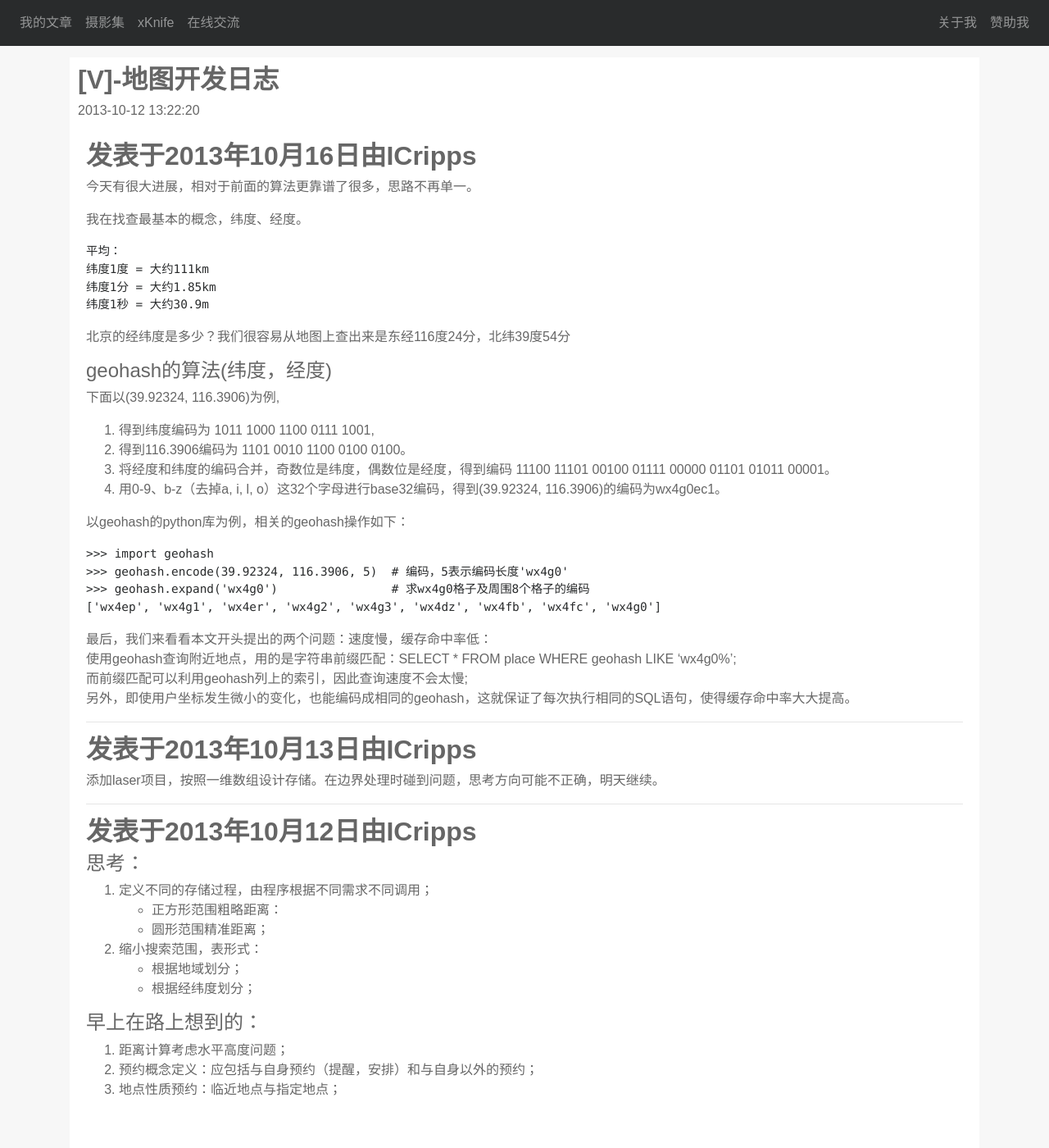
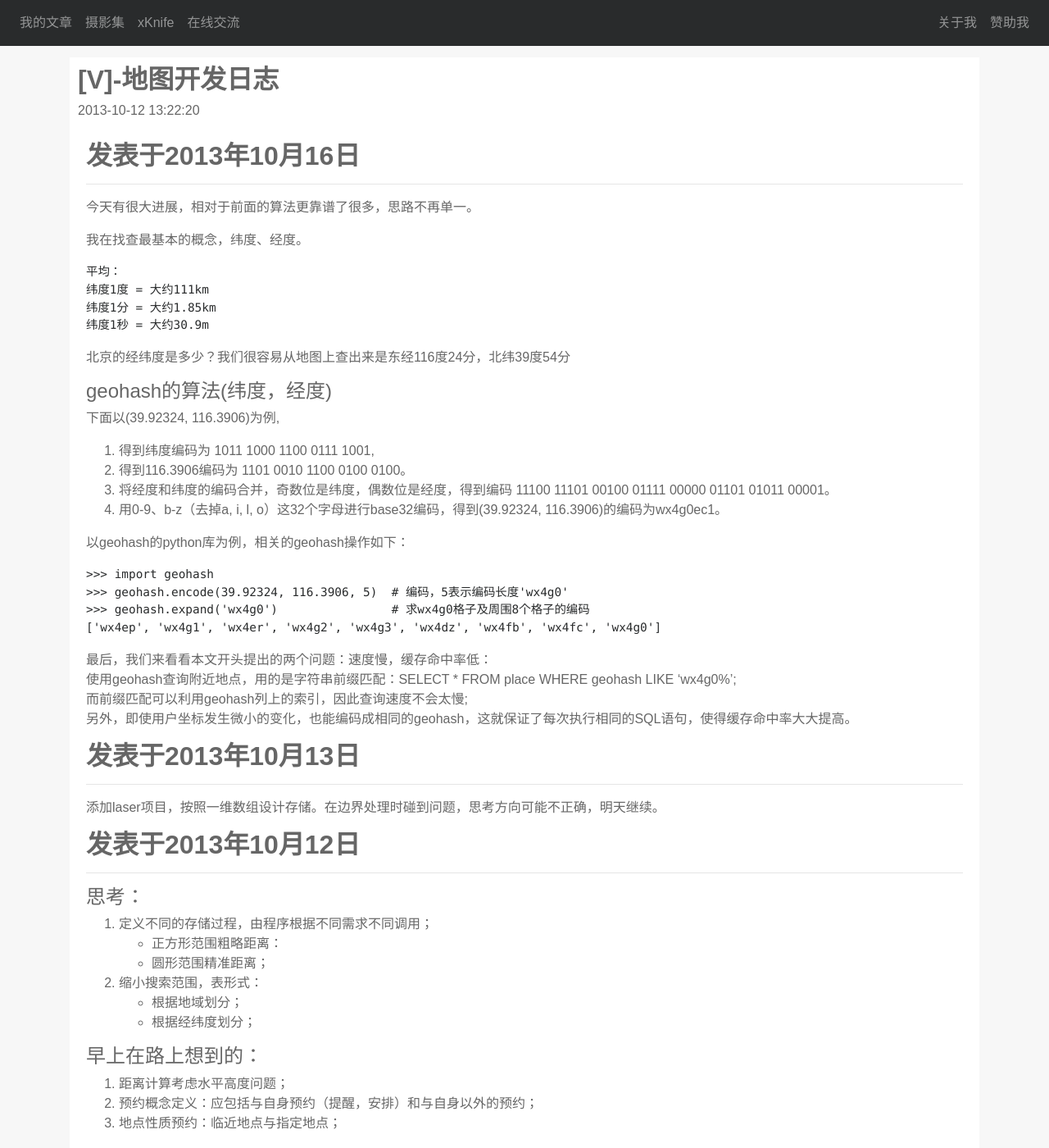
Before and after one commit to beanstt/beanstt.github.io, a Jekyll site: the page built from _posts/2013-10-12-v-map.markdown, in a window 1280 px wide and 1400 px high. Shown: the whole window at 82% size. Built offline with Jekyll 4.4.1, drawn with Linux system fonts in a browser that asks for light colours; nearby versions of some CDN libraries.

Commit message:
fix : shop

```diff
--- a/_posts/2013-10-12-v-map.markdown
+++ b/_posts/2013-10-12-v-map.markdown
@@ -4,7 +4,8 @@ title:  "[V]-地图开发日志"
 date:   2013-10-12 21:22:20 +0800
 categories: vyouyue
 ---
-# 发表于2013年10月16日由ICripps
+# 发表于2013年10月16日
+***
 今天有很大进展，相对于前面的算法更靠谱了很多，思路不再单一。
 
 我在找查最基本的概念，纬度、经度。
@@ -38,12 +39,15 @@ categories: vyouyue
 > 而前缀匹配可以利用geohash列上的索引，因此查询速度不会太慢;
 > 另外，即使用户坐标发生微小的变化，也能编码成相同的geohash，这就保证了每次执行相同的SQL语句，使得缓存命中率大大提高。
 
+
+# 发表于2013年10月13日
 ***
-# 发表于2013年10月13日由ICripps
 添加laser项目，按照一维数组设计存储。在边界处理时碰到问题，思考方向可能不正确，明天继续。
 
+
+
+# 发表于2013年10月12日
 ***
-# 发表于2013年10月12日由ICripps
 #### 思考：
 1.	定义不同的存储过程，由程序根据不同需求不同调用；
 	-	正方形范围粗略距离：
--- a/_posts/2013-10-21-v-shop.markdown
+++ b/_posts/2013-10-21-v-shop.markdown
@@ -5,7 +5,8 @@ date:   2013-10-21 22:52:10 +0800
 categories: vyouyue
 ---
 
-# 发表于2013年10月24日由ICripps
+# 发表于2013年10月24日
+***
 今天进度有点慢，刚开始搞了好一会开发环境，折腾啊……还是没有弄好，怎么办？笨
 
 #### 领域对象模型创建:
@@ -24,8 +25,9 @@ categories: vyouyue
 
 商业计划。任重而道远。
 
+
+# 发表于2013年10月21日
 ***
-# 发表于2013年10月21日由ICripps
 分析了商户管理基本API，一开始两个人讨论方向不在一个高度，我是太客户化需求了。
 明天再细化一些内容，就可以开始这个单元工作了。
 整理一下文档记录。
```
